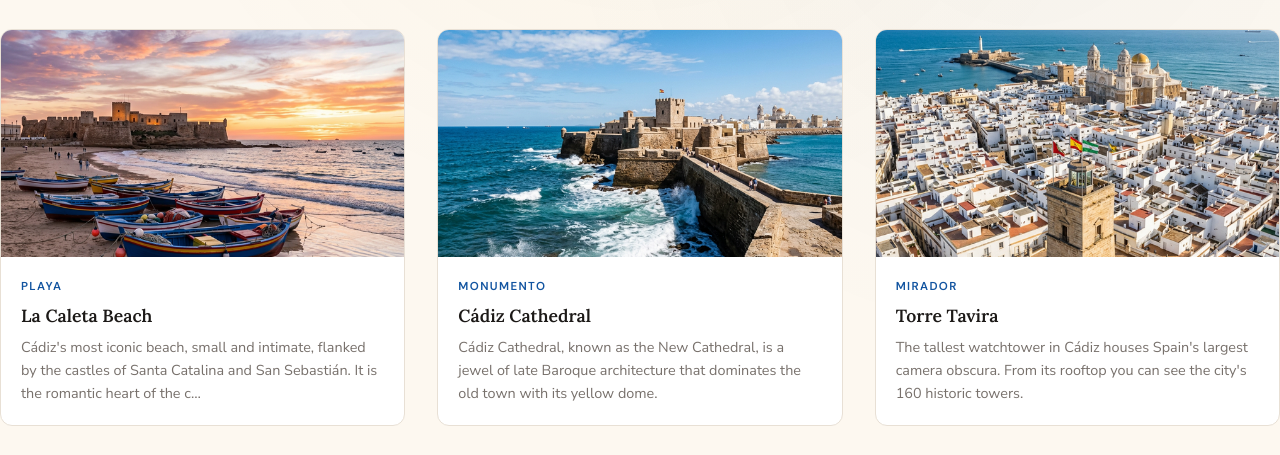
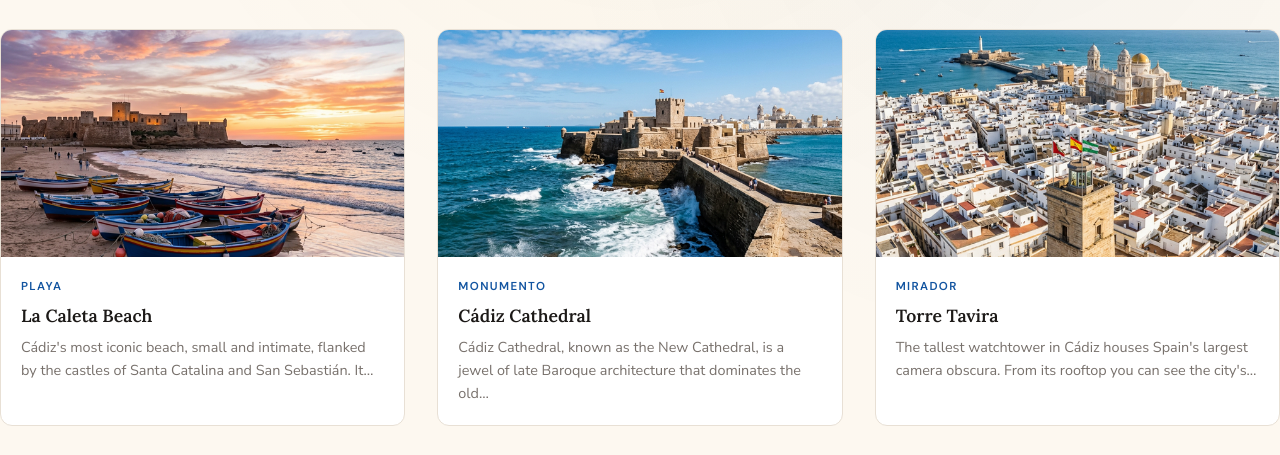
Before and after one commit to SuliAragon/Cadiz.is, an Astro site: page /Cadiz.is/en/places in a window 1280 px wide. Shown: the part 285-740 px from the top of the page. Built offline with nearby package versions, Linux system fonts and the light colour scheme; Astro itself is replaced by a stand-in of ours.

Commit message:
fix: truncate place card description at word boundary

```diff
--- a/src/components/places/PlaceCard.astro
+++ b/src/components/places/PlaceCard.astro
@@ -20,7 +20,10 @@ const { place, lang } = Astro.props;
 const base = import.meta.env.BASE_URL.replace(/\/$/, '');
 const name = place.name[lang] ?? place.name.es ?? '';
 const description = place.description[lang] ?? place.description.es ?? '';
-const shortDesc = description.length > 140 ? description.substring(0, 140) + '…' : description;
+const MAX = 110;
+const shortDesc = description.length > MAX
+  ? description.substring(0, description.lastIndexOf(' ', MAX)) + '…'
+  : description;
 ---
 
 <div class="place-card">
```
